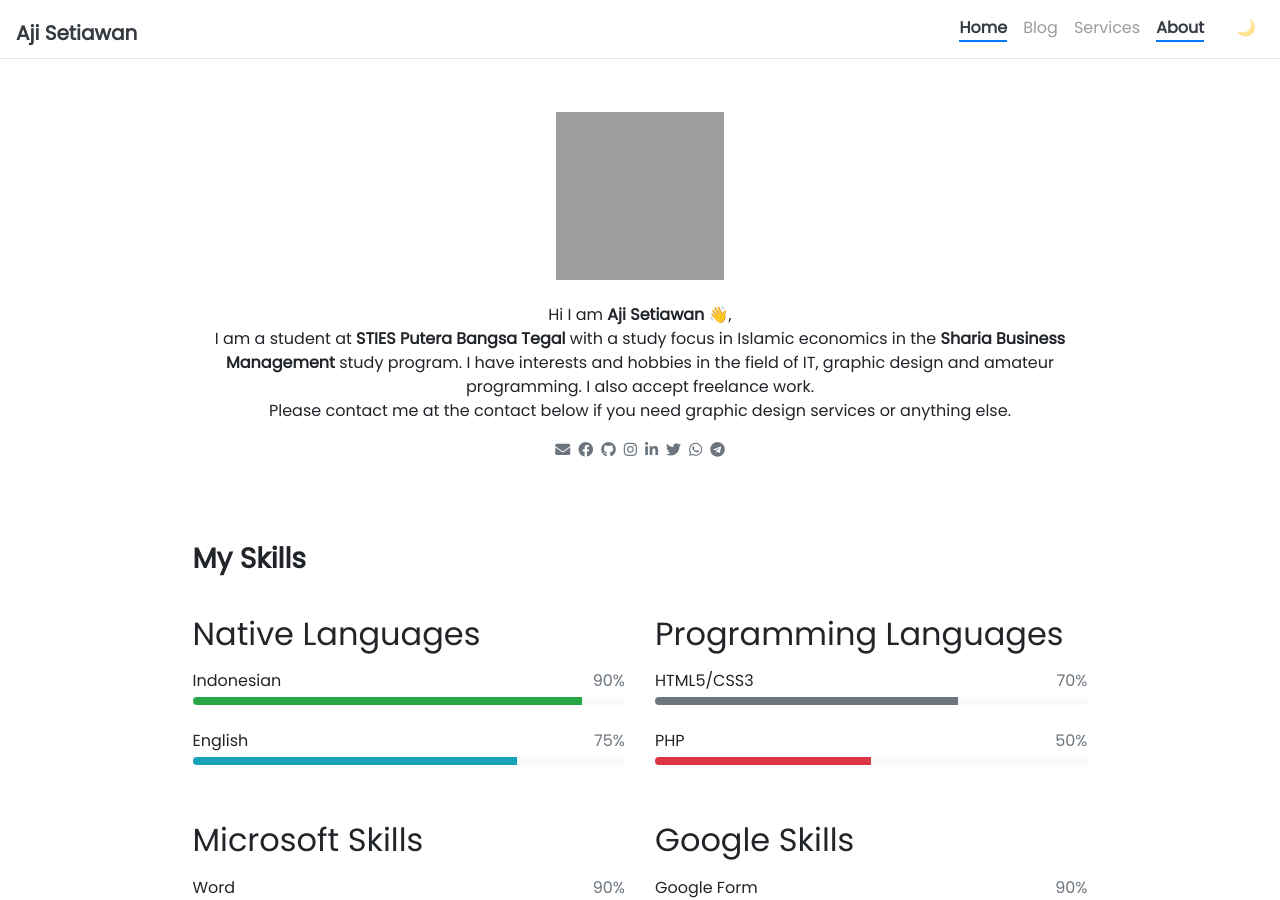
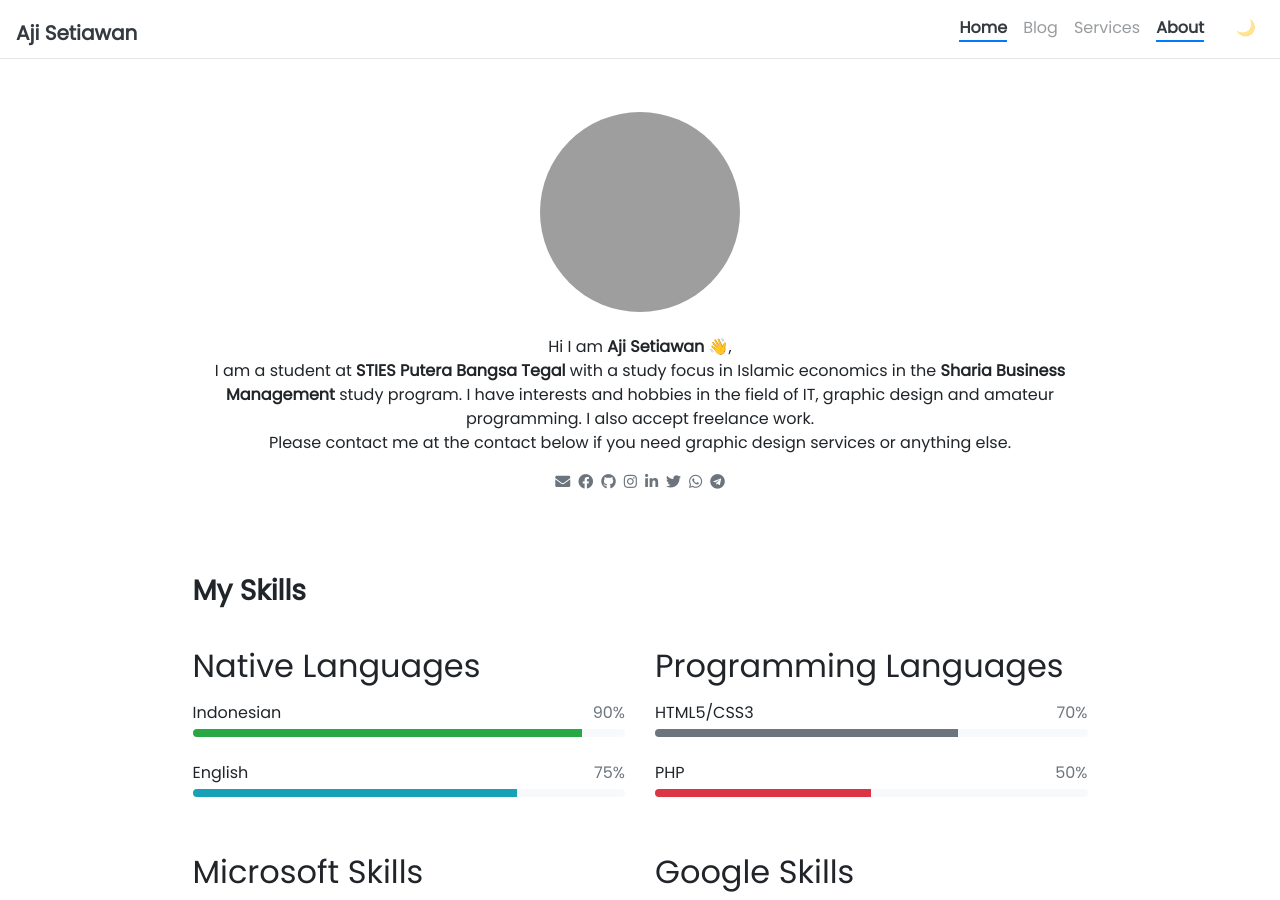
Before and after one commit to ajisetiawan716/ajisetiawan716.github.io, a Jekyll site: the page built from pages/about.md, in a window 1280 px wide and 900 px high. Built offline with Jekyll 4.4.1, drawn with Linux system fonts in a browser that asks for light colours; nearby versions of some CDN libraries; emoji names are drawn with the system emoji font; grey boxes are pictures that could not be loaded.

Commit message:
Update about.md

```diff
--- a/pages/about.md
+++ b/pages/about.md
@@ -7,7 +7,7 @@ weight: 4
 
 <p align="center">
   <a href="{{ site.baseurl }}">
-    <img src="{{ site.author.image }}" alt="{{ site.title }}" width="168px" height="168px" style="display:flex;">
+    <img src="{{ site.author.image }}" alt="{{ site.title }}" width="168px" height="168px" style="display:flex;" class="circle-image">
   </a>
 <br>
 
```
